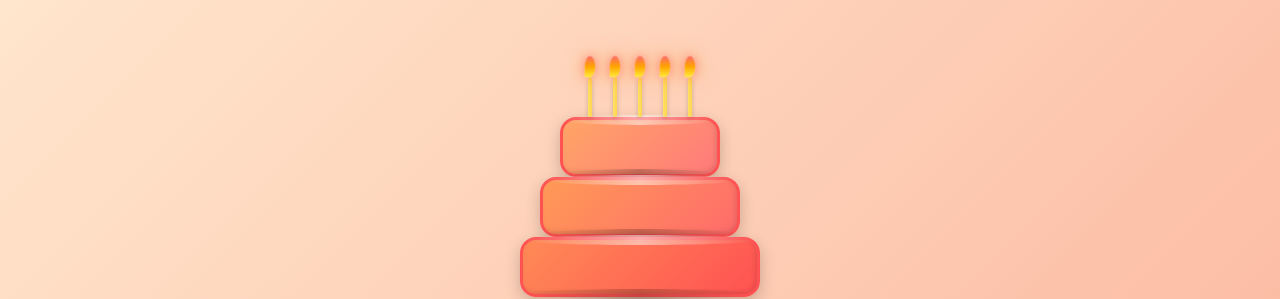
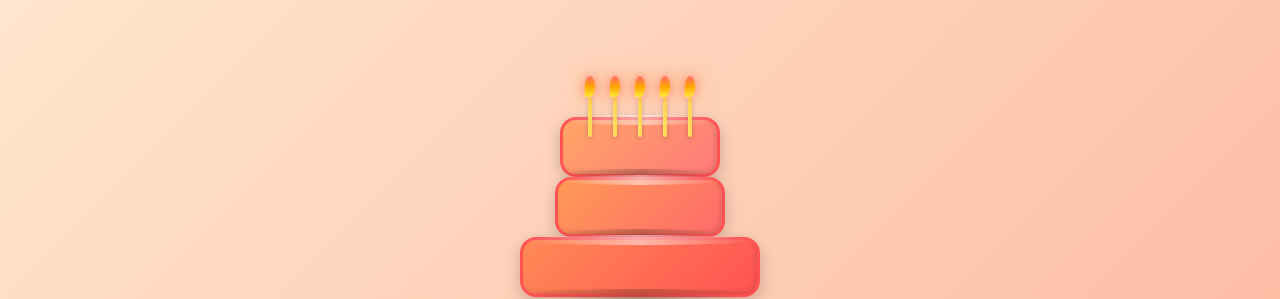
Before and after one commit to N-Sandar-Z/Birthday_Gift_Project, a plain HTML site: page index.html in a window 1280 px wide. Shown: the part 230-529 px from the top of the page. Drawn offline with Linux system fonts and the light colour scheme.

Commit message:
Update styles.css

```diff
--- a/styles.css
+++ b/styles.css
@@ -204,7 +204,7 @@ body {
 }
 
 .cake-layer.middle {
-  width: 200px;
+  width: 170px;
 }
 
 .cake-layer.bottom {
@@ -215,7 +215,7 @@ body {
 /* Candles */
 .candles {
   position: absolute;
-  top: -60px;              /* sits on top layer */
+  top: -40px;              /* sits on top layer */
   left: 50%;
   transform: translateX(-50%);
   display: flex;
```
